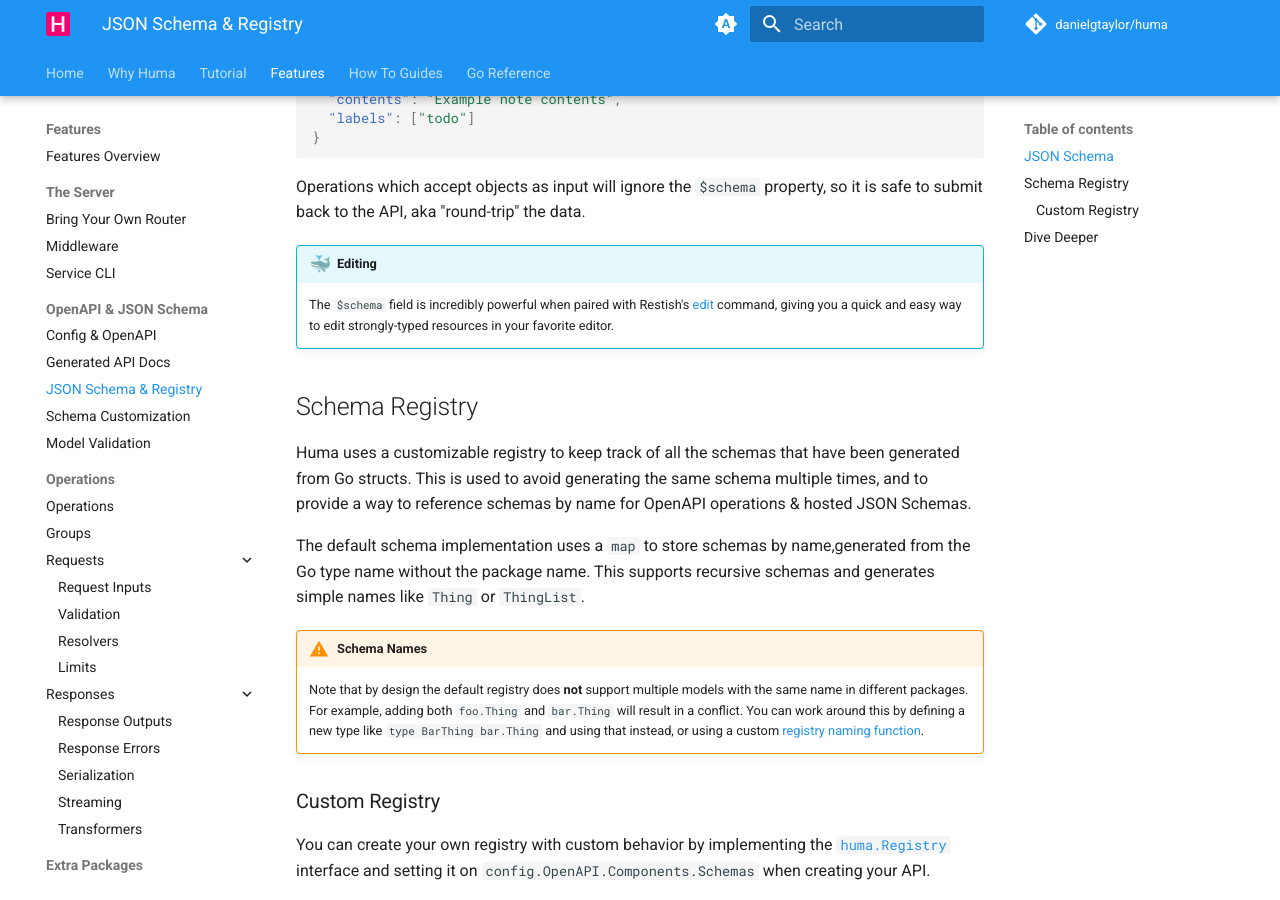
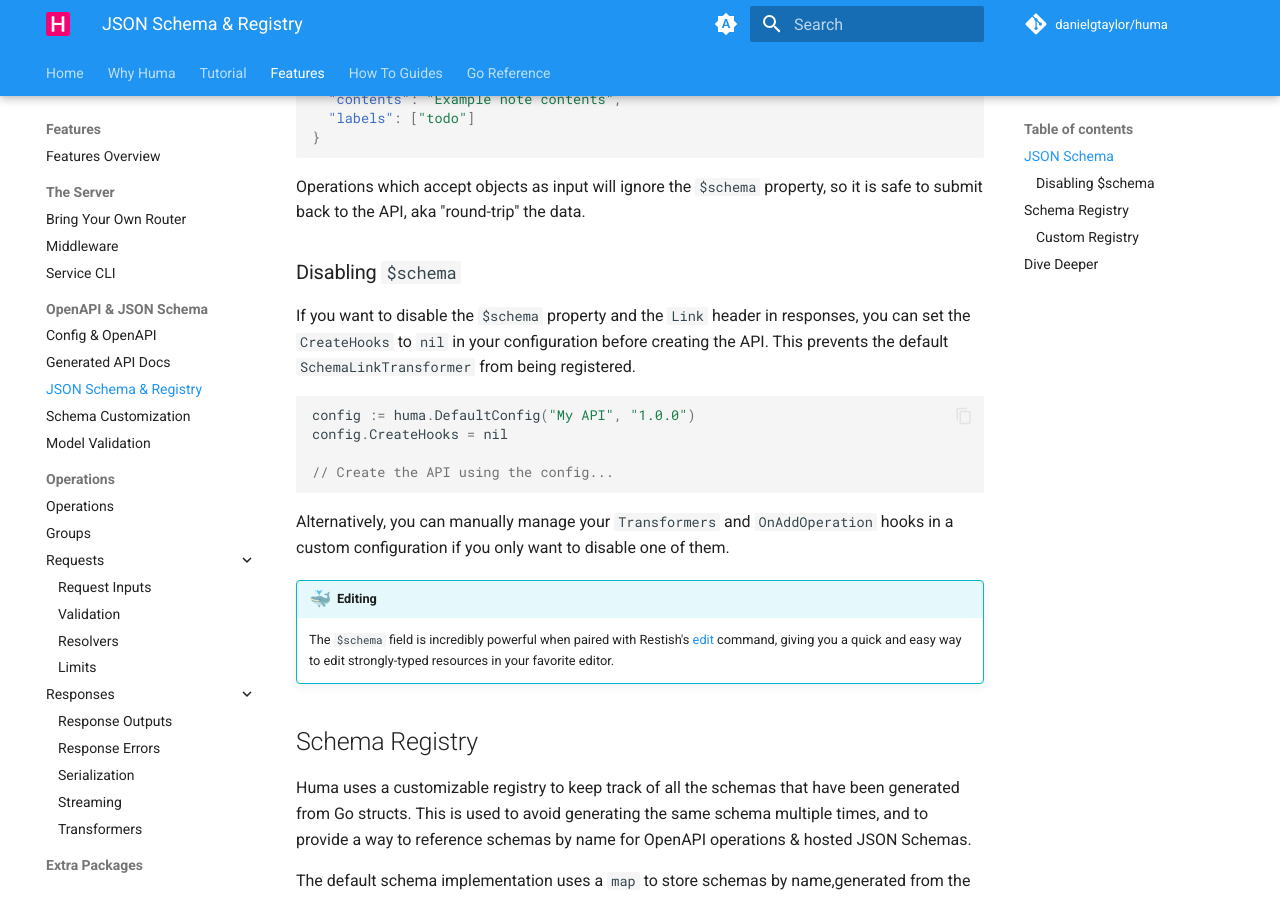
Before and after one commit to danielgtaylor/huma, an MkDocs documentation site: the page built from docs/docs/features/json-schema-registry.md, in a window 1280 px wide and 900 px high, scrolled down 667 px. Built offline with MkDocs 1.6.1 and Material for MkDocs 9.7.7, drawn with Linux system fonts in a browser that asks for light colours; comment, search, counter and statistics services are not loaded.

Commit message:
Docs for disabling the $schema field (#966)

````diff
--- a/docs/docs/features/json-schema-registry.md
+++ b/docs/docs/features/json-schema-registry.md
@@ -22,6 +22,19 @@ Object resources (i.e. not arrays or simple scalars) can also optionally return
 ```
 
 Operations which accept objects as input will ignore the `$schema` property, so it is safe to submit back to the API, aka "round-trip" the data.
+
+### Disabling `$schema`
+
+If you want to disable the `$schema` property and the `Link` header in responses, you can set the `CreateHooks` to `nil` in your configuration before creating the API. This prevents the default `SchemaLinkTransformer` from being registered.
+
+```go
+config := huma.DefaultConfig("My API", "1.0.0")
+config.CreateHooks = nil
+
+// Create the API using the config...
+```
+
+Alternatively, you can manually manage your `Transformers` and `OnAddOperation` hooks in a custom configuration if you only want to disable one of them.
 
 !!! info "Editing"
 
````
Also changed, not shown: docs/docs/features/response-transformers.md (+2 -0 lines).
